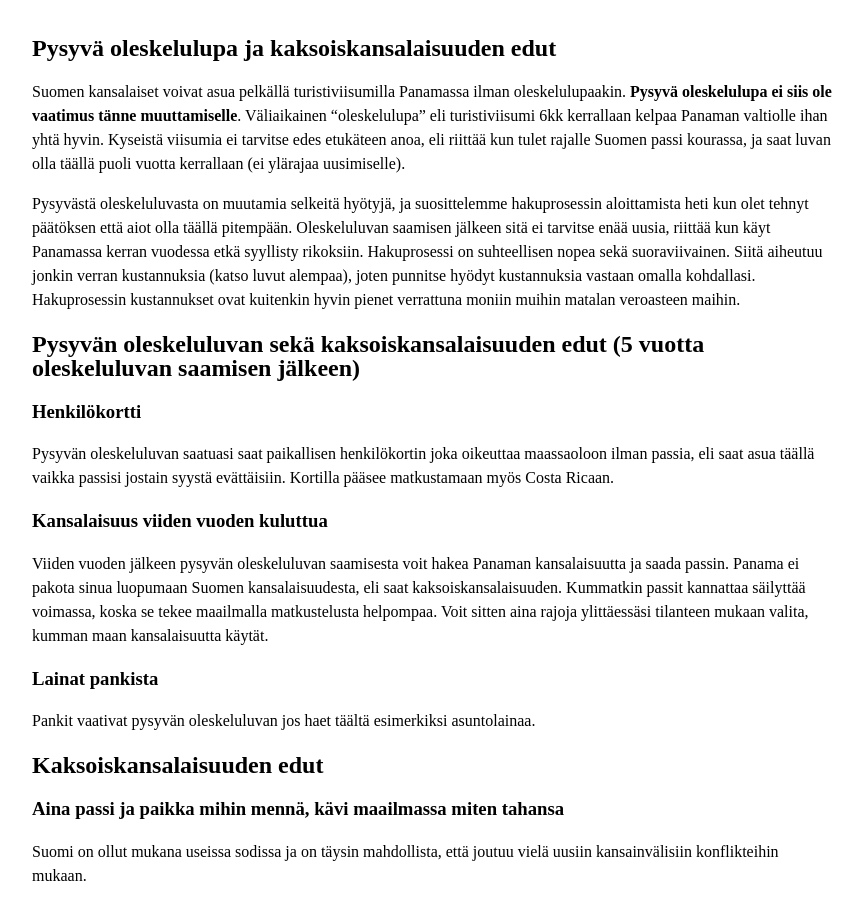
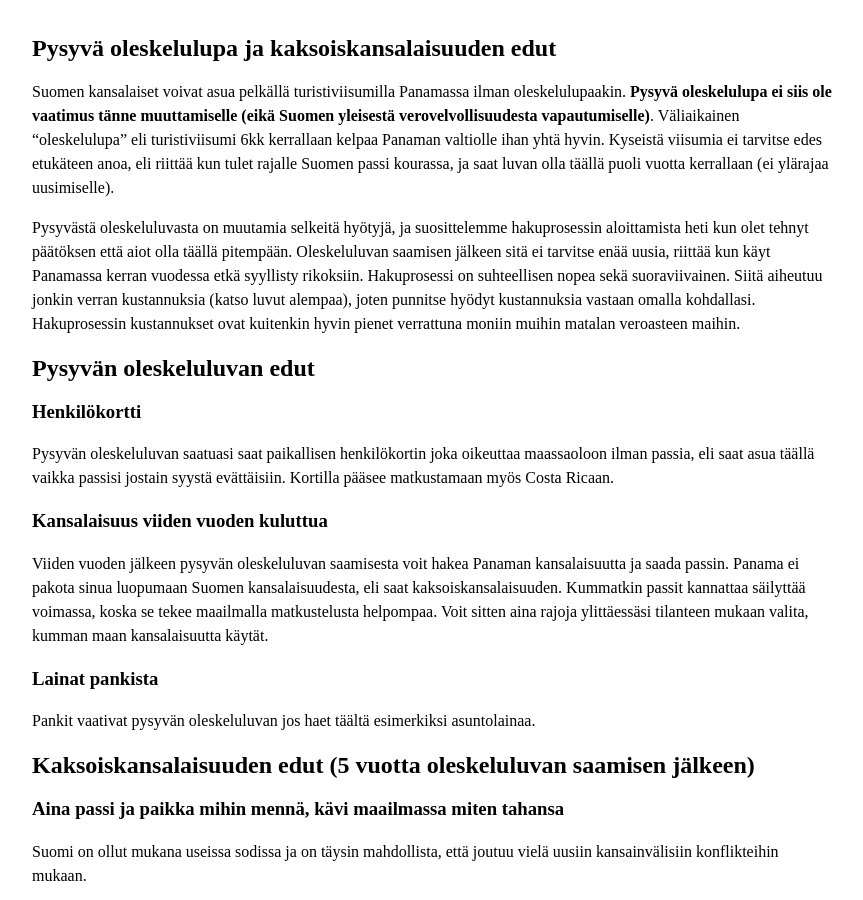
Before and after one commit to pitkonaarinparatiisi/pitkonaarinparatiisi.github.io, a Jekyll site: the page built from pysyva-oleskelulupa.md, in a window 1280 px wide and 900 px high. Shown: the whole window, without its empty margins (208-1071 px from the left). Built offline with Jekyll 4.4.1, drawn with Linux system fonts in a browser that asks for light colours; our own code applies the rules of GitHub Pages for plain Markdown files.

Commit message:
Update pysyva-oleskelulupa.md

```diff
--- a/pysyva-oleskelulupa.md
+++ b/pysyva-oleskelulupa.md
@@ -1,10 +1,10 @@
 ## Pysyvä oleskelulupa ja kaksoiskansalaisuuden edut
 
-Suomen kansalaiset voivat asua pelkällä turistiviisumilla Panamassa ilman oleskelulupaakin. **Pysyvä oleskelulupa ei siis ole vaatimus tänne muuttamiselle**. Väliaikainen "oleskelulupa" eli turistiviisumi 6kk kerrallaan kelpaa Panaman valtiolle ihan yhtä hyvin. Kyseistä viisumia ei tarvitse edes etukäteen anoa, eli riittää kun tulet rajalle Suomen passi kourassa, ja saat luvan olla täällä puoli vuotta kerrallaan (ei ylärajaa uusimiselle).
+Suomen kansalaiset voivat asua pelkällä turistiviisumilla Panamassa ilman oleskelulupaakin. **Pysyvä oleskelulupa ei siis ole vaatimus tänne muuttamiselle (eikä Suomen yleisestä verovelvollisuudesta vapautumiselle)**. Väliaikainen "oleskelulupa" eli turistiviisumi 6kk kerrallaan kelpaa Panaman valtiolle ihan yhtä hyvin. Kyseistä viisumia ei tarvitse edes etukäteen anoa, eli riittää kun tulet rajalle Suomen passi kourassa, ja saat luvan olla täällä puoli vuotta kerrallaan (ei ylärajaa uusimiselle).
 
 Pysyvästä oleskeluluvasta on muutamia selkeitä hyötyjä, ja suosittelemme hakuprosessin aloittamista heti kun olet tehnyt päätöksen että aiot olla täällä pitempään. Oleskeluluvan saamisen jälkeen sitä ei tarvitse enää uusia, riittää kun käyt Panamassa kerran vuodessa etkä syyllisty rikoksiin. Hakuprosessi on suhteellisen nopea sekä suoraviivainen. Siitä aiheutuu jonkin verran kustannuksia (katso luvut alempaa), joten punnitse hyödyt kustannuksia vastaan omalla kohdallasi. Hakuprosessin kustannukset ovat kuitenkin hyvin pienet verrattuna moniin muihin matalan veroasteen maihin.
 
-## Pysyvän oleskeluluvan sekä kaksoiskansalaisuuden edut (5 vuotta oleskeluluvan saamisen jälkeen)
+## Pysyvän oleskeluluvan edut
 
 ### Henkilökortti
 
```
Also changed, not shown: other parts of pysyva-oleskelulupa.md (+1 -1 lines).
